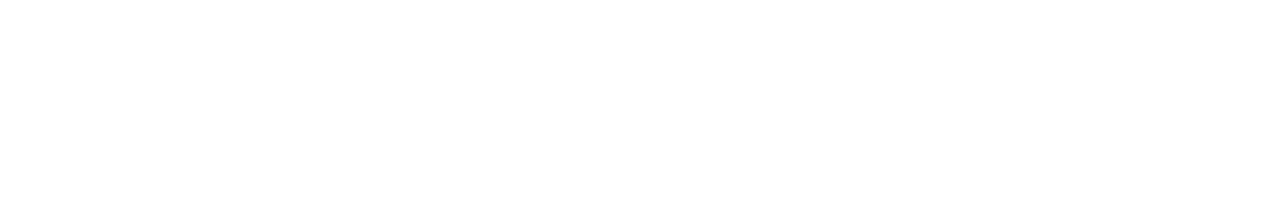
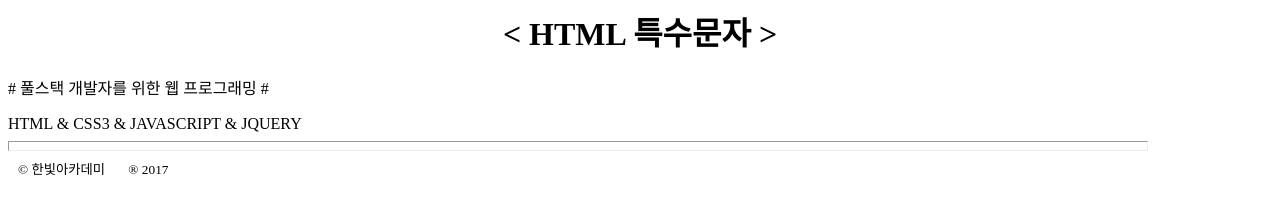
Before and after one commit to sehyeon132/webpro, a plain HTML site: page index 1.html in a window 1280 px wide. Drawn offline with Linux system fonts and the light colour scheme.

Commit message:
second commit

```diff
--- a/index 1.html
+++ b/index 1.html
@@ -1,7 +1,22 @@
-<html>
-<head>
-<title> </title>
-</head>
 
-
-</html>
+<body>
+    <header>
+        <center>
+            <h1>&lt; HTML 특수문자 &gt;</h1>
+        </center>
+    </header>
+    <section>
+        <article>
+            &num; 풀스택 개발자를 위한 웹 프로그래밍 &num;
+            <p></p>
+            HTML &#38; CSS3 &#38; JAVASCRIPT &#38; JQUERY
+        </article>
+    </section>
+    <hr size="10" align="left" width="90% noshade="noshade"></hr>
+    <footer>
+        <small>
+            &nbsp;&nbsp; &copy; 한빛아카데미 &nbsp;&nbsp;
+            &nbsp;&nbsp; &reg; 2017
+        </small>
+    </footer>
+</body>
```
